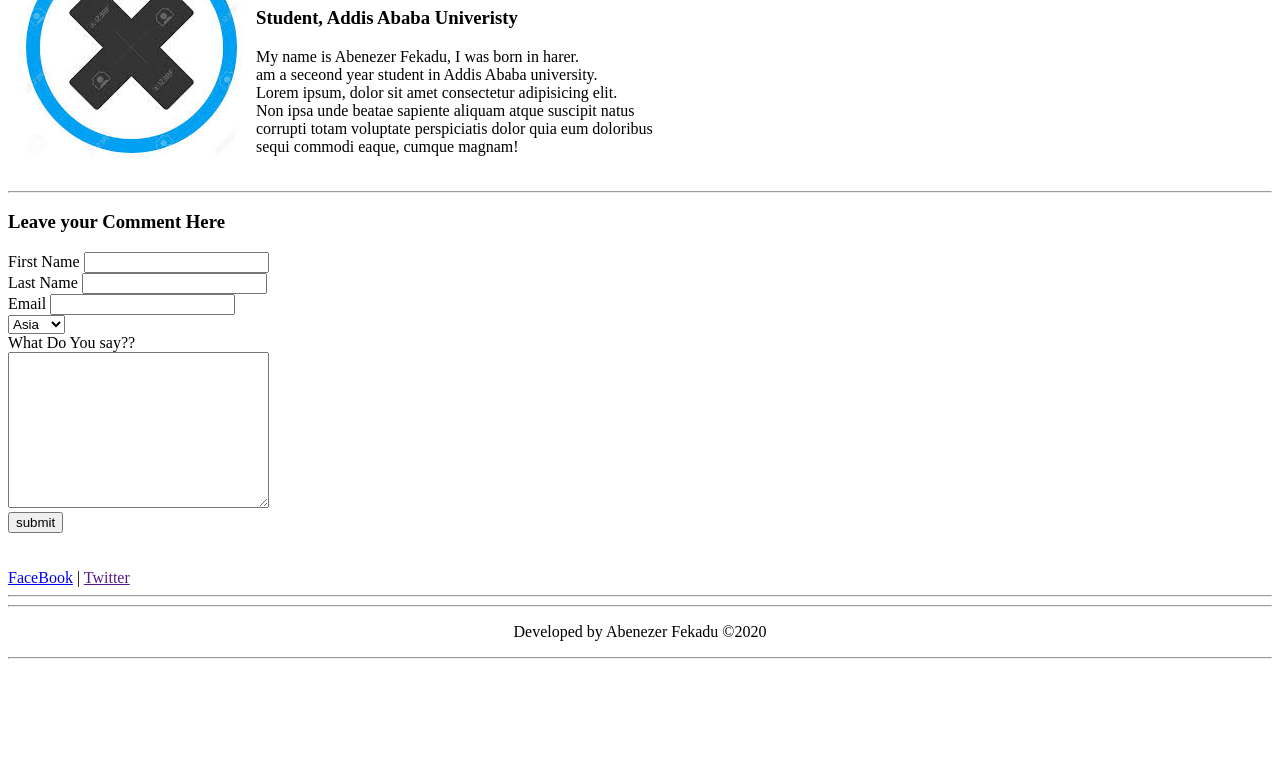
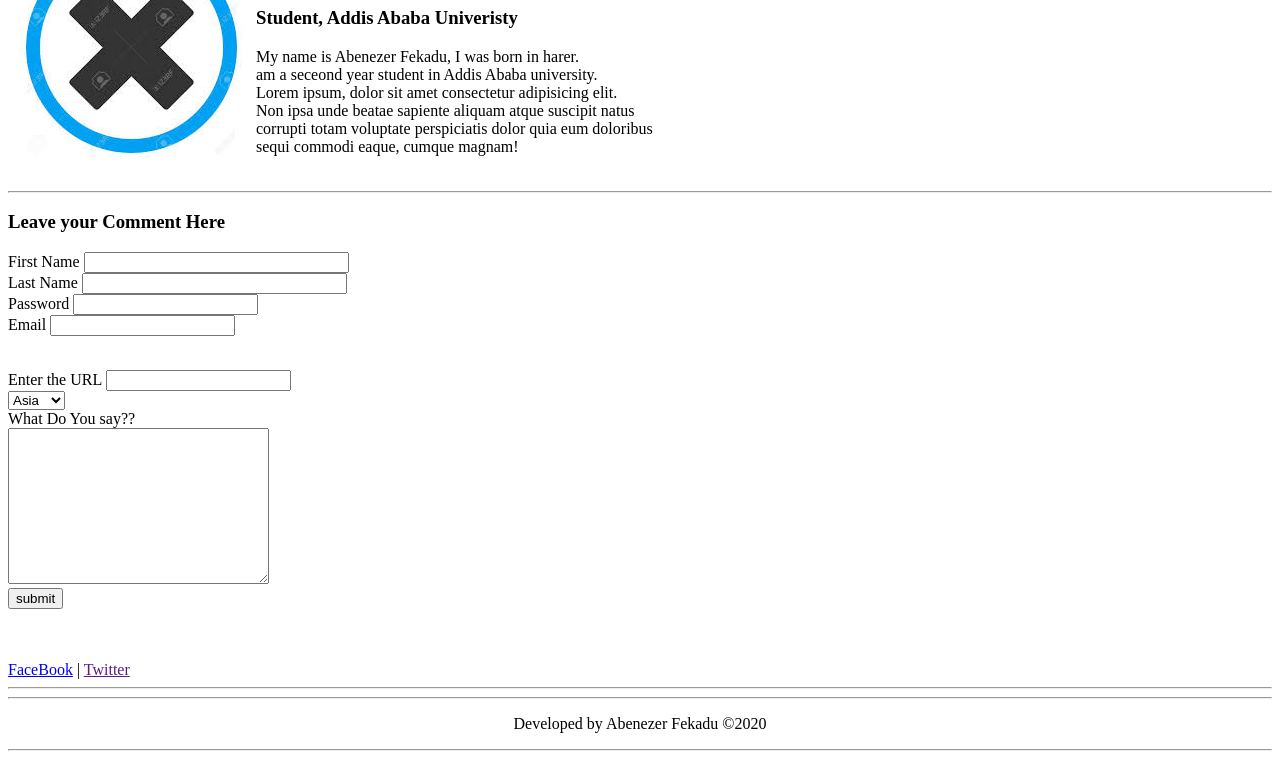
Before and after one commit to Abenezer-Fekadu/First-Html-Practice, a plain HTML site: page contact.html in a window 1280 px wide. Shown: the part 138-897 px from the top of the page. Before the commit the page ends 805 px from the top, so only its background shows below. Drawn offline with Linux system fonts and the light colour scheme.

Commit message:
Second update is done

```diff
--- a/Index.html
+++ b/Index.html
@@ -5,6 +5,7 @@
     <meta name="viewport" content="width=device-width, initial-scale=1.0">
     <meta http-equiv="X-UA-Compatible" content="ie=edge">
     <title>Abenezer Fekadu</title>
+    <link rel="icon" href="./assets/images/ac.png" type="image/png">
 </head>
 <body>
     <!-- This is the first step -->
@@ -12,7 +13,8 @@
     <!-- navigation -->
     <hr>
         <a href="Index.html">Home</a> |
-        <a href="contact.html">Contact</a>
+        <a href="contact.html">Contact</a> |
+        <a href="gallary.html">Gallary</a>
 
 
     <hr>
--- a/contact.html
+++ b/contact.html
@@ -5,6 +5,7 @@
     <meta name="viewport" content="width=device-width, initial-scale=1.0">
     <meta http-equiv="X-UA-Compatible" content="ie=edge">
     <title>Abenezer Fekadu</title>
+    <link rel="icon" href="./assets/images/ac.png" type="image/png">
 </head>
 <body>
     <!-- This is the first step -->
@@ -12,7 +13,8 @@
     <!-- navigation -->
     <hr>
         <a href="Index.html">Home</a> |
-        <a href="contact.html">Contact</a>
+        <a href="contact.html">Contact</a> |
+        <a href="gallary.html">Gallary</a>
 
 
     <hr>
@@ -38,13 +40,28 @@
         <h3>Leave your Comment Here</h3>
     <form method="POST" action="mailto:se.abenezer.fekadu@gmail.com" enctype="utf-8">
         <label for="fName">First Name</label>
-        <input type="text" name="fName" id="fName">
+        <input type="text" name="fName" id="fName" size="30" pattern="[a-z]{6,8}" title="Enter 6 to 8 Characters">
         <br>
         <label for="lName">Last Name</label>
-        <input type="text" name="lName" id="lName">
+        <input type="text" name="lName" id="lName" size="30" pattern="[a-z]{6,8}" title="Enter 6 to 10 Characters">
+        <br>
+        <label for="password">Password</label>
+        <input type="password" name="password" id="password" pattern="[]"">
         <br>
         <label for="email">Email</label>
         <input type="email" name="email" id="email">
+        <br>
+        <p>
+         <!-- <label>Enter your phone number in the format (123)456-7890
+             (<input name="tel1" type="tel" pattern="[0-9]{3}" placeholder="###" aria-label="3-digit area code" size="2"/>)-
+              <input name="tel2" type="tel" pattern="[0-9]{3}" placeholder="###" aria-label="3-digit prefix" size="2"/> -
+              <input name="tel3" type="tel" pattern="[0-9]{4}" placeholder="####" aria-label="4-digit number" size="3"/>
+            </label>
+           </p -->
+        <br>
+
+        <label for="url"> Enter the URL</label>
+        <input type="url" id="url" name="url">
         <br>
 
 
@@ -63,6 +80,7 @@
 
     </form>
 
+
 <br>
 <br>
         <a href="jv" target="_blank">FaceBook</a> | <a href="" target="_blank">Twitter</a>
```
Also changed, not shown: gallary.html (added, +12 -0 lines), assets/images/ac.png (added).
